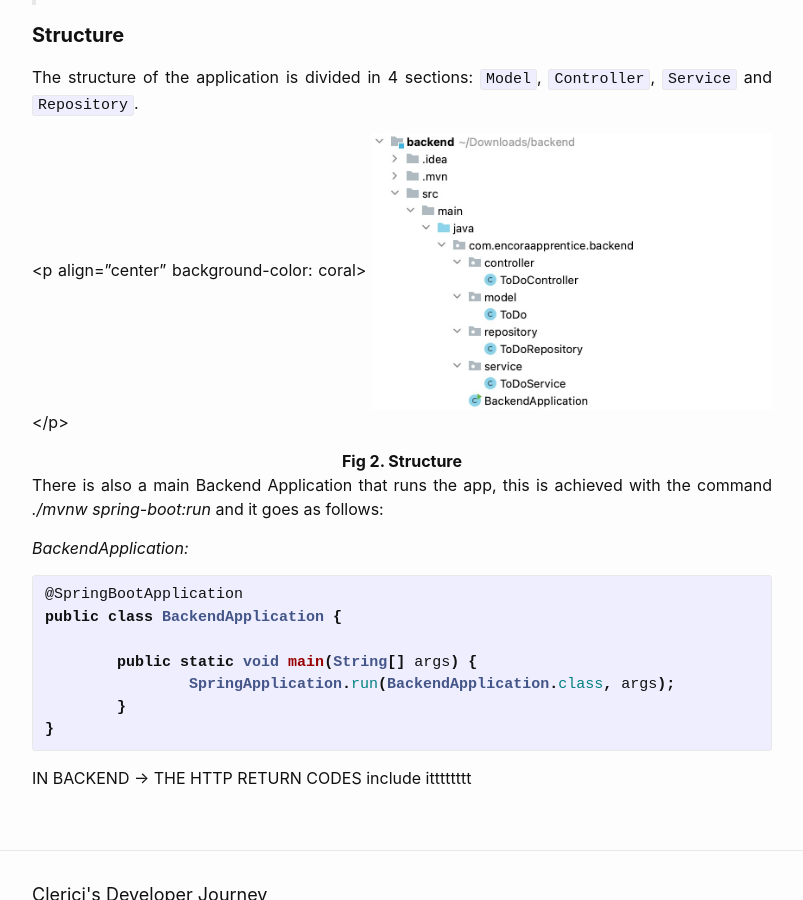
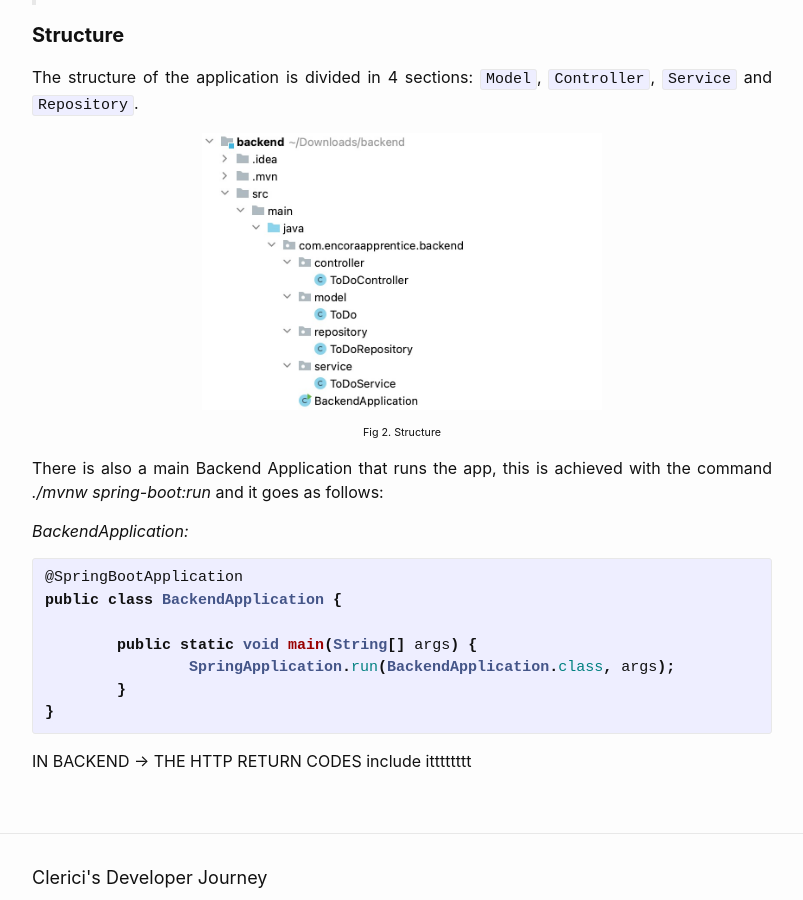
Before and after one commit to TheClerici/my-blog, a Jekyll site: the page built from blog-logs/_posts/2022-11-24-3rdTechLog.md, in a window 1280 px wide and 900 px high, scrolled down 2903 px. Shown: the whole window, without its empty margins (238-1041 px from the left). Built offline with Jekyll 4.4.1, drawn with Linux system fonts in a browser that asks for light colours.

```diff
--- a/blog-logs/_posts/2022-11-24-3rdTechLog.md
+++ b/blog-logs/_posts/2022-11-24-3rdTechLog.md
@@ -94,11 +94,11 @@ For the back-end project, use:
 
 The structure of the application is divided in 4 sections: `Model`, `Controller`, `Service` and `Repository`.
 
-<p align="center" background-color: coral>
+<p align="center" background-color="coral">
     <img width="400" src="https://github.com/TheClerici/my-blog/blob/main/images/structure.jpg?raw=true">
 </p>
-<div align="center">
-    <strong>Fig 2. Structure</strong>
+<div align="center" font-weight="bold">
+    <h6>Fig 2. Structure</h6>
 </div>
 
 There is also a main Backend Application that runs the app, this is achieved with the command _./mvnw spring-boot:run_ and it goes as follows:
```
